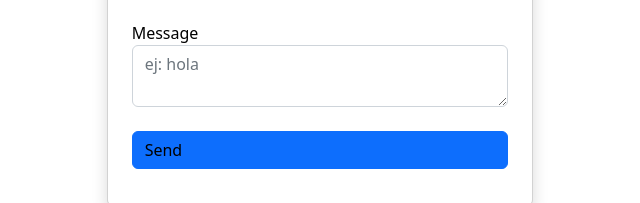
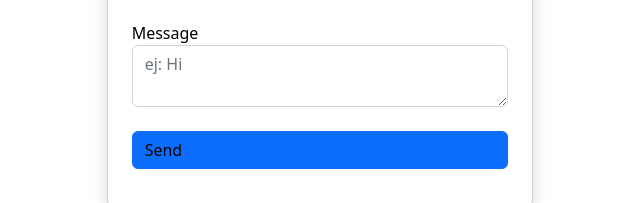
Before and after one commit to eleazarisaacmadera/Entrega-Final-Desarrollo-web, a plain HTML site: page pages/contact.html in a window 1280 px wide. Shown: the part 471-674 px from the top of the page, 320-960 px from the left. Drawn offline with nearby package versions, Linux system fonts and the light colour scheme.

Commit message:
Contacto

```diff
--- a/pages/contact.html
+++ b/pages/contact.html
@@ -77,7 +77,7 @@
                 </div>
                 <div class="mb-4">
                     <label for="mensaje"> <i class="bi bi-chat-right-dots-fill" required></i> Message</label>
-                    <textarea name="message" id="message" class="form-control" placeholder="ej: hola"></textarea>
+                    <textarea name="message" id="message" class="form-control" placeholder="ej: Hi"></textarea>
                     <div class="message text-danger"></div>
                 </div>
 
```
